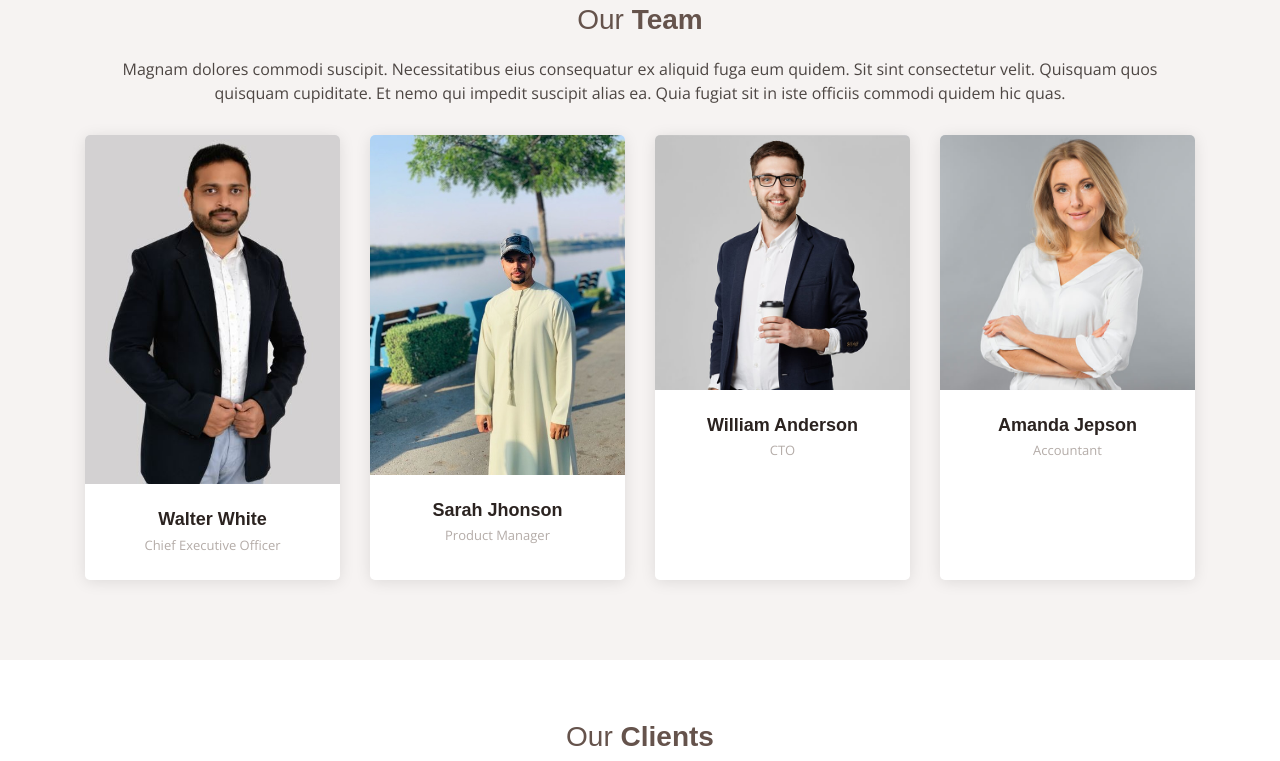
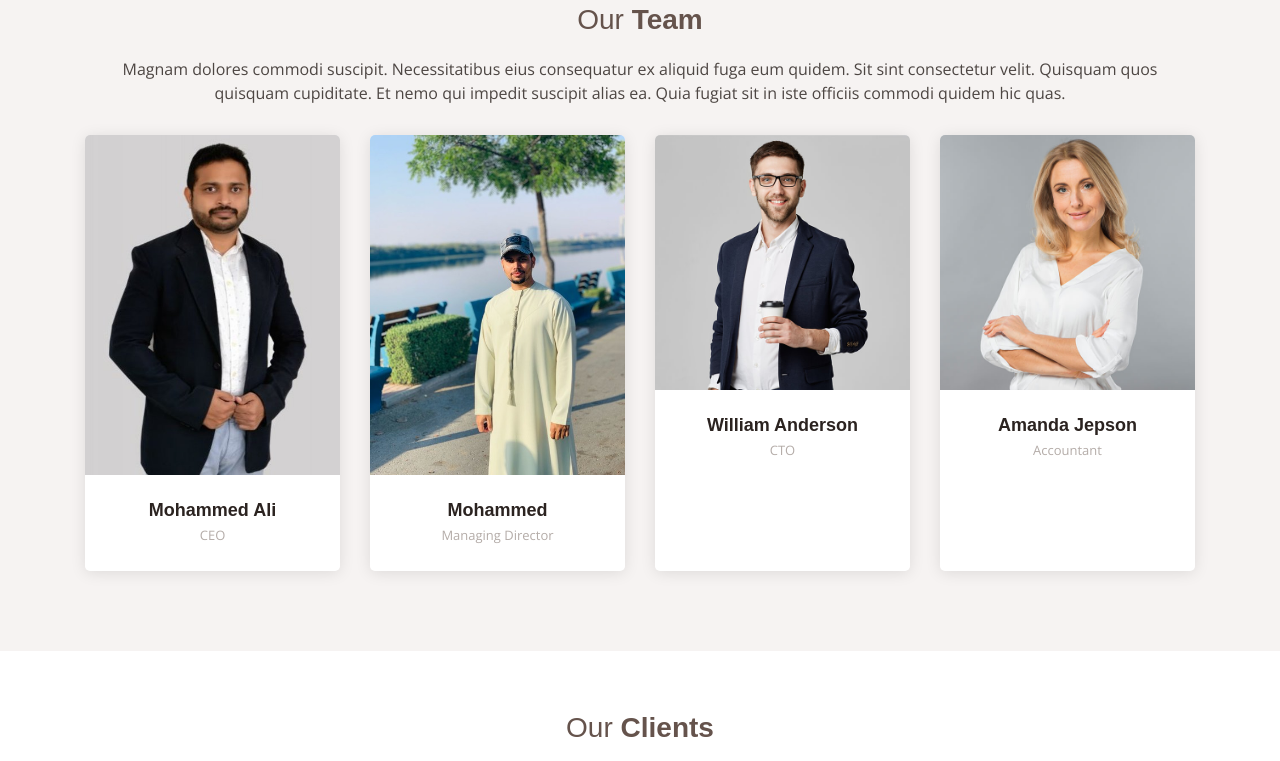
Before and after one commit to yazcity/muhfat, a plain HTML site: page index.html in a window 1280 px wide. Shown: the part 1710-2471 px from the top of the page. Drawn offline with nearby package versions, Linux system fonts and the light colour scheme; files whose address does not match are found by name; a web font is replaced by a local one.

Commit message:
Add files via upload

```diff
--- a/index.html
+++ b/index.html
@@ -358,7 +358,7 @@
               <div class="col-lg-3 col-md-6 d-flex align-items-stretch">
                 <div class="member" data-aos="fade-up">
                   <div class="member-img">
-                    <img src="img/team/team-1.JPG" class="img-fluid" alt="">
+                    <img src="img/team/team-1.jpg" class="img-fluid" alt="">
                     <div class="social">
                       <a href=""><i class="icofont-twitter"></i></a>
                       <a href=""><i class="icofont-facebook"></i></a>
@@ -367,8 +367,8 @@
                     </div>
                   </div>
                   <div class="member-info">
-                    <h4>Walter White</h4>
-                    <span>Chief Executive Officer</span>
+                    <h4>Mohammed Ali</h4>
+                    <span>CEO</span>
                   </div>
                 </div>
               </div>
@@ -385,8 +385,8 @@
                     </div>
                   </div>
                   <div class="member-info">
-                    <h4>Sarah Jhonson</h4>
-                    <span>Product Manager</span>
+                    <h4>Mohammed</h4>
+                    <span>Managing Director</span>
                   </div>
                 </div>
               </div>
```
